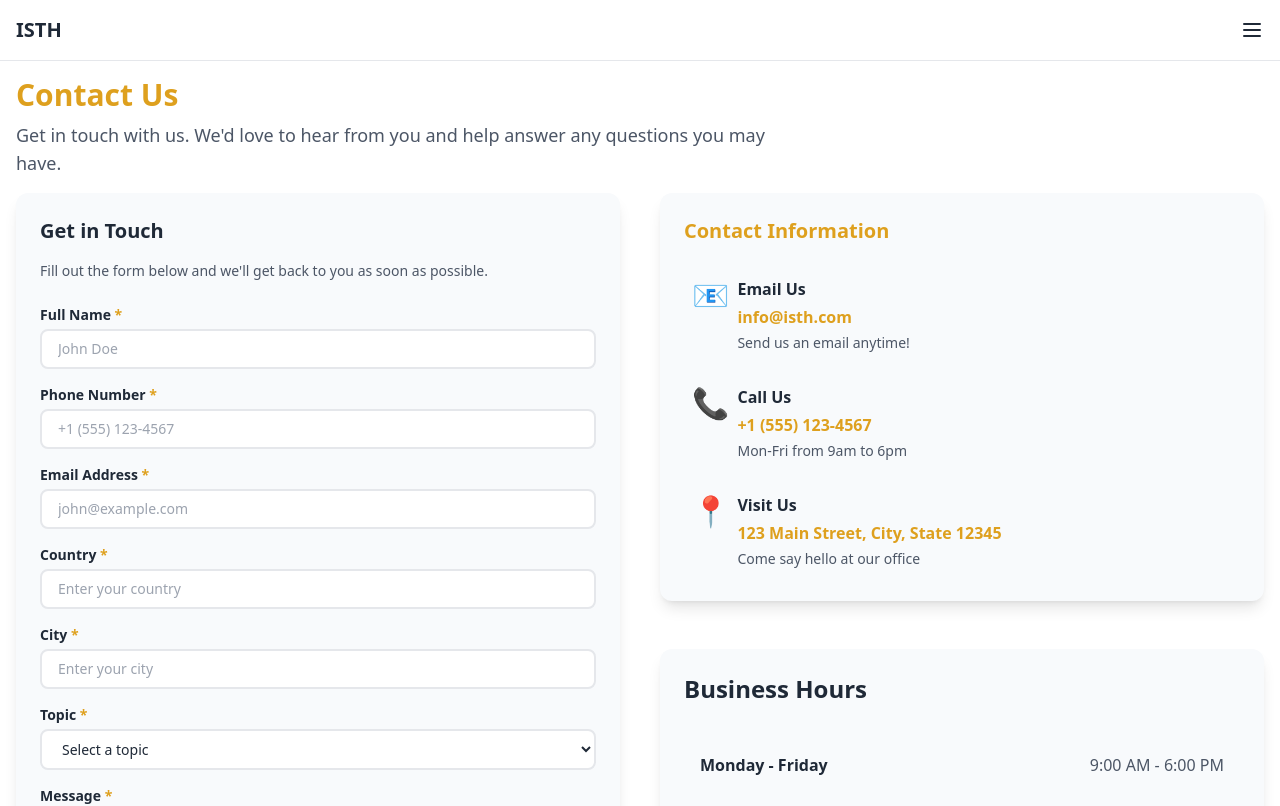
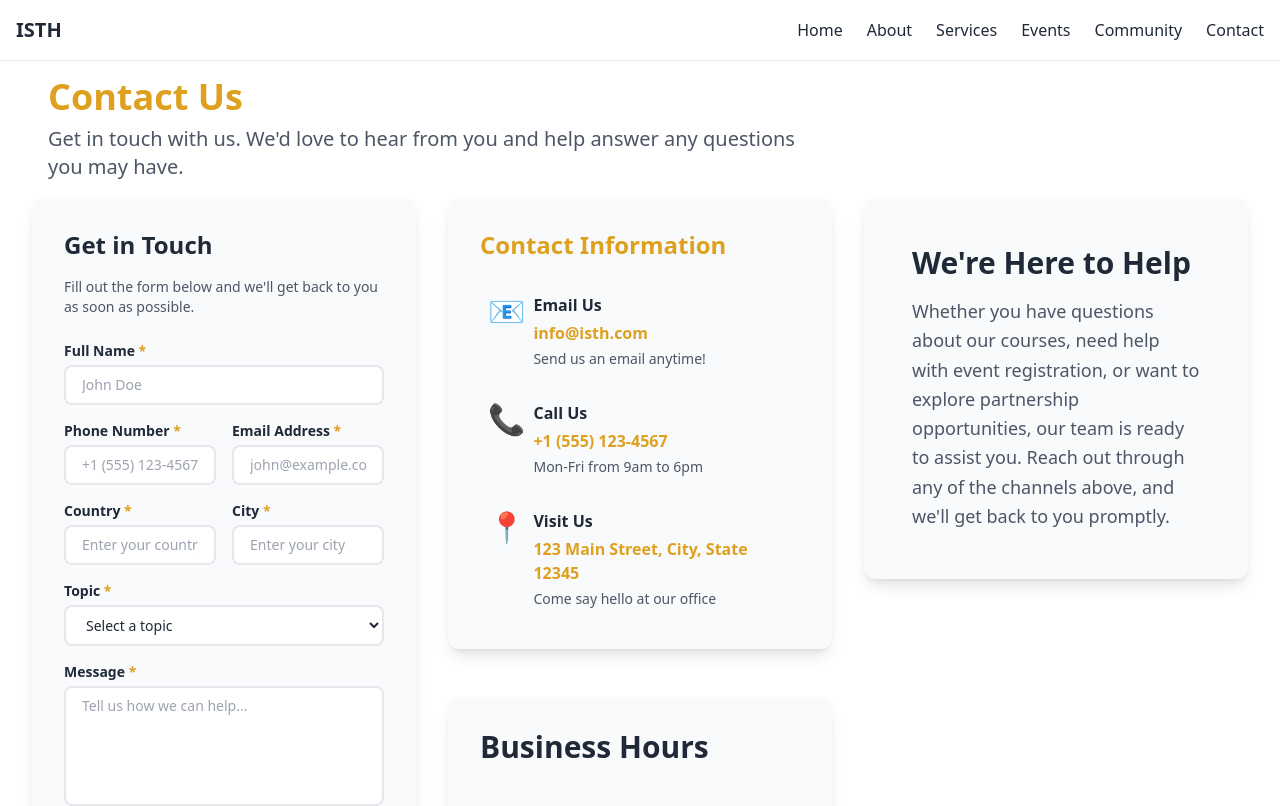
Before and after one commit to SkoolSaver/ISTH-website, a Next.js app: page /pages/contacts in a window 1280 px wide. Shown: the top 806 px of the page. Built offline with nearby package versions, Linux system fonts and the light colour scheme.

Commit message:
tailwind media query variable fix

```diff
--- a/app/pages/contacts/page.tsx
+++ b/app/pages/contacts/page.tsx
@@ -1,4 +1,4 @@
-import BusinessHours from './components/BusinessHours';
+import BusinessHours from './components/BusinessHours'
 import ContactForm from './components/ContactForm'
 import ContactInfo from './components/ContactInfo'
 import Footer from '@/components/common/layout/Footer'
@@ -9,35 +9,32 @@ export default function Contacts() {
       <div className="px-md">
         {/* Header Section */}
         <div className="mb-md md:px-8">
-            <h1 className="text-3xl md:text-4xl font-bold mb-sm mt-md text-accent">
-            Contact Us
-          </h1>
+          <h1 className="text-3xl md:text-4xl font-bold mb-sm mt-md text-accent">Contact Us</h1>
           <p className="text-lg md:text-xl max-w-3xl text-text-secondary">
             Get in touch with us. We&apos;d love to hear from you and help answer any questions you
             may have.
           </p>
         </div>
-        </div>
+      </div>
 
       {/* Main Content Grid */}
       <div className="max-w-7xl mx-auto px-4 md:px-8">
-        <div className="grid grid-cols-2 sm:grid-cols-1 md:grid-cols-3 lg:grid-cols-3 gap-10 items-start">
-          <div className="order-1 md:order-2">
+        <div className="grid grid-cols-1 md:grid-cols-2 lg:grid-cols-3 gap-lg md:gap-xl items-start">
+          <div className="order-2 md:order-1">
             <ContactForm />
           </div>
-          <div className="order-2 md:order-1">
+          <div className="order-1 md:order-2">
             <ContactInfo />
           </div>
-
-        </div>
-        <div className="order-3 md:order-3 mt-lg">
+          <div className="order-3 md:col-span-2 lg:col-span-1">
             <BusinessHours />
           </div>
+        </div>
       </div>
 
-        <div className="mt-xl">
+      <div className="mt-xl">
         <Footer />
       </div>
-  </div>
-);
+    </div>
+  )
 }
--- a/tailwind.config.ts
+++ b/tailwind.config.ts
@@ -66,11 +66,11 @@ const config: Config = {
         full: 'var(--radius-full)',
       },
       screens: {
-        sm: 'var(--breakpoint-sm)',
-        md: 'var(--breakpoint-md)',
-        lg: 'var(--breakpoint-lg)',
-        xl: 'var(--breakpoint-xl)',
-        '2xl': 'var(--breakpoint-2xl)',
+        sm: '640px', // Small devices
+        md: '768px', // Tablets
+        lg: '1024px', // Desktops
+        xl: '1280px', // Large desktops
+        '2xl': '1536px', // Extra large desktops
       },
     },
   },
```
